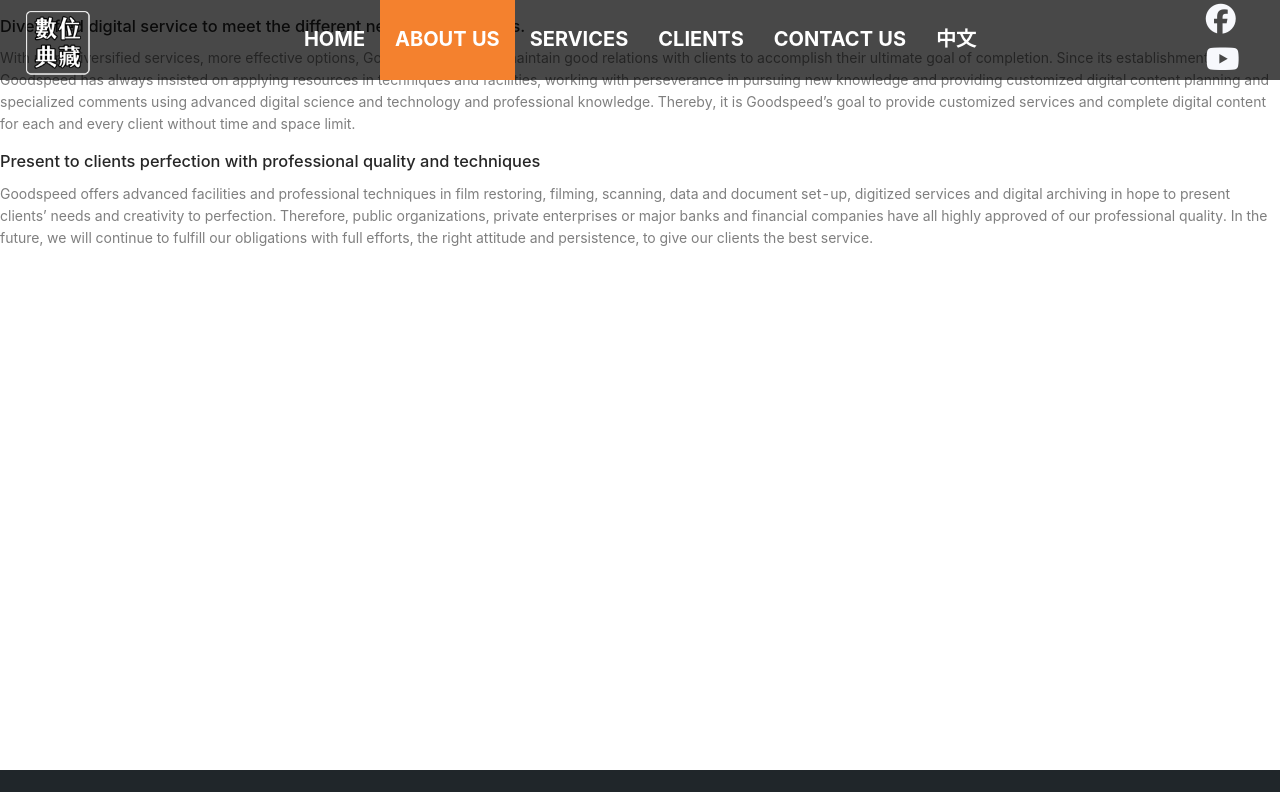
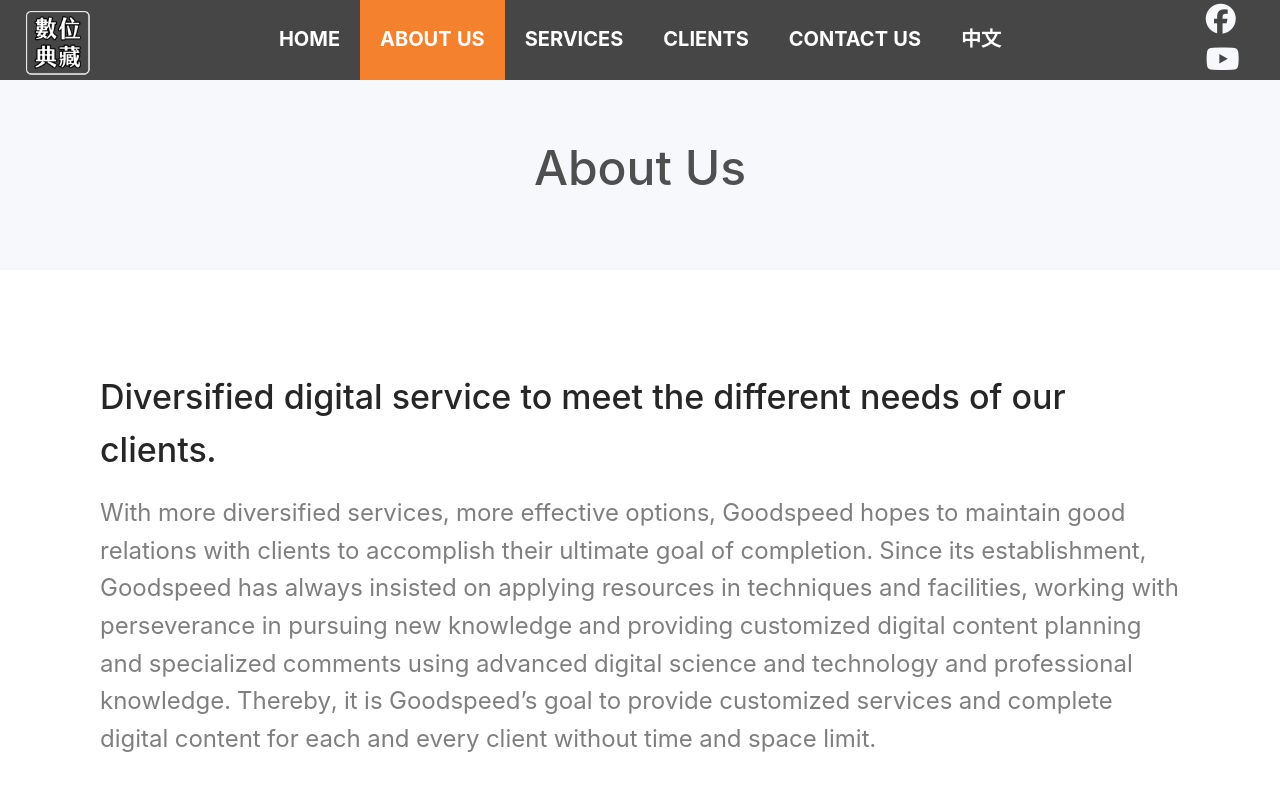
Before and after one commit to serpient/goodspeed-en, a React (Create React App) app: page /about-us in a window 1280 px wide. Shown: the top 792 px of the page. Built offline with nearby package versions, Linux system fonts and the light colour scheme.

Commit message:
Add styling for about us page

```diff
--- a/src/AboutPage/AboutPage.scss
+++ b/src/AboutPage/AboutPage.scss
@@ -1,4 +1,32 @@
 @import '../styles/_shared.scss';
 
 .about-page--container {
+  margin: 0 auto;
+  max-width: 100%;
+  height: 100%;
+  background-color: $grey-100;
+
+  .about-page--header {
+    background-color: $grey-100;
+    height: 300px;
+    h1 {
+      color: $grey-800;
+      font-size: 48px;
+      text-align: center;
+      padding-top: 160px;
+    }
+  }
+  .about-page--content-container {
+    max-width: $max-width;
+    margin: 0 auto;
+    background-color: white;
+    box-shadow: $box-shadow;
+    padding: 100px;
+    h3 {
+      font-size: 34px;
+    }
+    p {
+      font-size: 24px;
+    }
+  }
 }
--- a/src/AboutPage/index.js
+++ b/src/AboutPage/index.js
@@ -9,14 +9,17 @@ const AboutPage = ({}) => {
       subtext: `With more diversified services, more effective options, Goodspeed hopes to maintain good relations with clients to accomplish their ultimate goal of completion. Since its establishment, Goodspeed has always insisted on applying resources in techniques and facilities, working with perseverance in pursuing new knowledge and providing customized digital content planning and specialized comments using advanced digital science and technology and professional knowledge. Thereby, it is Goodspeed’s goal to provide customized services and complete digital content for each and every client without time and space limit.`,
     },
     {
-      title: `Present to clients perfection with professional quality and techniques`,
+      title: `Work done to clients perfection with professional quality and techniques`,
       subtext: `Goodspeed offers advanced facilities and professional techniques in film restoring, filming, scanning, data and document set-up, digitized services and digital archiving in hope to present clients’ needs and creativity to perfection. Therefore, public organizations, private enterprises or major banks and financial companies have all highly approved of our professional quality. In the future, we will continue to fulfill our obligations with full efforts, the right attitude and persistence, to give our clients the best service.`,
     },
   ];
   return (
     <Page>
       <section className="about-page--container">
+        <section className="about-page--header">
           <h1>About Us</h1>
+        </section>
+        <section className="about-page--content-container">
           {aboutUsContent.map((content) => {
             return (
               <div className="about-page--content">
@@ -26,6 +29,7 @@ const AboutPage = ({}) => {
             );
           })}
         </section>
+      </section>
     </Page>
   );
 };
--- a/src/UI/Header.scss
+++ b/src/UI/Header.scss
@@ -72,7 +72,7 @@
       .nav-links {
         display: flex;
         align-items: center;
-        padding: 0px 15px;
+        padding: 0px 20px;
         a {
           color: white;
         }
```
Lines whose indentation alone changed are shown as unchanged.
